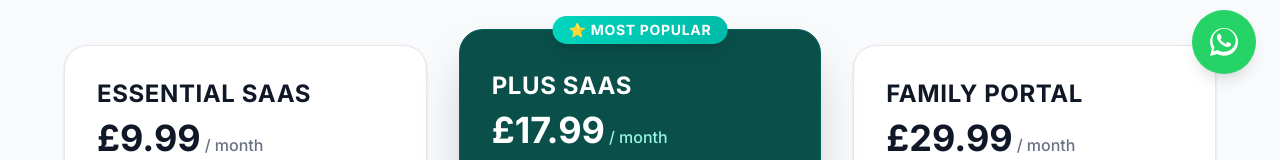
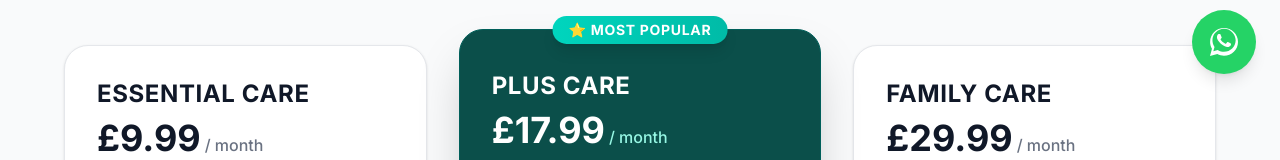
Before and after one commit to codesmashersltd/SeniorEase, a React (Vite) app: page /pricing in a window 1280 px wide. Shown: the part 702-862 px from the top of the page. Built offline with nearby package versions, Linux system fonts and the light colour scheme.

Commit message:
feat: rename plan titles to Care
Update plan names from "SaaS" to "Care" to better align with the brand identity for senior users.

```diff
--- a/src/pages/Pricing.tsx
+++ b/src/pages/Pricing.tsx
@@ -84,7 +84,7 @@ export default function Pricing() {
               className="bg-white rounded-3xl shadow-sm hover:shadow-xl transition-shadow duration-300 border border-gray-200 p-8 flex flex-col relative"
             >
               <div className="mb-8">
-                <h2 className="text-2xl font-bold text-gray-900 mb-2 uppercase tracking-wide">Essential SaaS</h2>
+                <h2 className="text-2xl font-bold text-gray-900 mb-2 uppercase tracking-wide">Essential Care</h2>
                 <div className="flex items-baseline gap-1 mb-4">
                   <span className="text-4xl font-bold text-gray-900">£9.99</span>
                   <span className="text-gray-500 font-medium">/ month</span>
@@ -137,7 +137,7 @@ export default function Pricing() {
               </motion.div>
 
               <div className="mb-8 mt-2">
-                <h2 className="text-2xl font-bold text-white mb-2 uppercase tracking-wide">Plus SaaS</h2>
+                <h2 className="text-2xl font-bold text-white mb-2 uppercase tracking-wide">Plus Care</h2>
                 <div className="flex items-baseline gap-1 mb-4">
                   <span className="text-4xl font-bold text-white">£17.99</span>
                   <span className="text-teal-200 font-medium">/ month</span>
@@ -183,7 +183,7 @@ export default function Pricing() {
               className="bg-white rounded-3xl shadow-sm hover:shadow-xl transition-shadow duration-300 border border-gray-200 p-8 flex flex-col relative"
             >
               <div className="mb-8">
-                <h2 className="text-2xl font-bold text-gray-900 mb-2 uppercase tracking-wide">Family Portal</h2>
+                <h2 className="text-2xl font-bold text-gray-900 mb-2 uppercase tracking-wide">Family Care</h2>
                 <div className="flex items-baseline gap-1 mb-4">
                   <span className="text-4xl font-bold text-gray-900">£29.99</span>
                   <span className="text-gray-500 font-medium">/ month</span>
```
